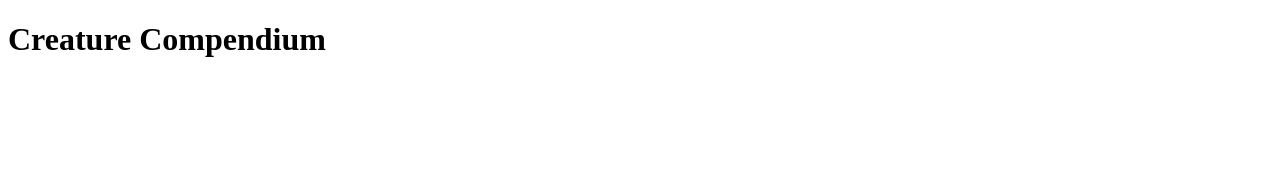
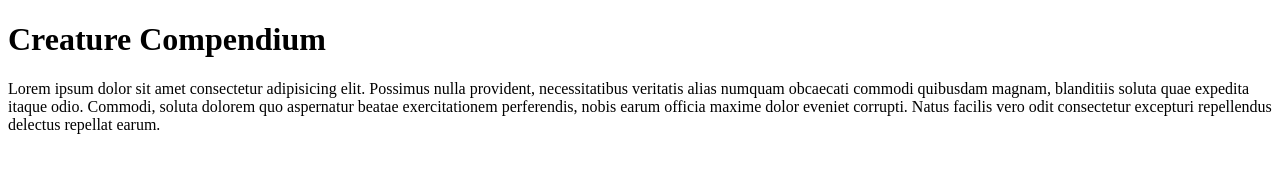
Before and after one commit to MasterfulDingo/MyWebsite, a plain HTML site: page index.html in a window 1280 px wide. Drawn offline with Linux system fonts and the light colour scheme.

```diff
--- a/index.html
+++ b/index.html
@@ -8,5 +8,6 @@
 </head>
 <body>
     <h1>Creature Compendium</h1>
+    <p>Lorem ipsum dolor sit amet consectetur adipisicing elit. Possimus nulla provident, necessitatibus veritatis alias numquam obcaecati commodi quibusdam magnam, blanditiis soluta quae expedita itaque odio. Commodi, soluta dolorem quo aspernatur beatae exercitationem perferendis, nobis earum officia maxime dolor eveniet corrupti. Natus facilis vero odit consectetur excepturi repellendus delectus repellat earum.</p>
 </body>
 </html>
```
